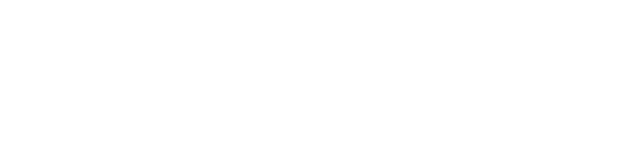
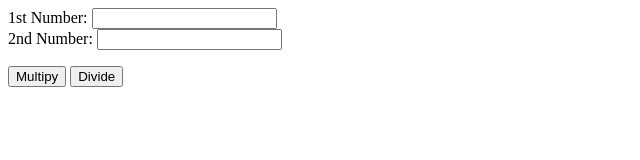
Before and after one commit to SandhyaRJena/Javascript-Practice, a plain HTML site: page src/index.html in a window 1280 px wide. Shown: the whole page, without its empty margins (0-640 px from the left). Drawn offline with Linux system fonts and the light colour scheme.

Commit message:
calculate of Multiplication and  dividation

```diff
--- a/src/index.html
+++ b/src/index.html
@@ -8,7 +8,15 @@
 
 <body>
   <!-- Calculate multiplication and division of two numbers (input from the user). -->
-
+  <div>1st Number:
+    <input type="text" class="num1">
+  </div>
+  <div>2nd Number:
+    <input type ="text" class="num2">
+  </div>
+  <p class="result"></p>
+  <button onClick="multiply()">Multipy</button>
+  <button onClick="divide()">Divide</button>
 
 
 
--- a/src/index.js
+++ b/src/index.js
@@ -1,11 +1,14 @@
+//  Calculate multiplication and division of two numbers (input from the user).
 
-
-function clockk(){
-	let date = new Date();
-	let hour = date.getHours();
-	let minutes = date.getMinutes();
-	let seconds = date.getSeconds();
-
-	let clockTime = document.querySelector("#clock");
-	clockTime.textContent = hour + ":" + minutes + ":" + seconds;
+function multiply() {
+  let num1 = document.querySelector(".num1").value;
+  let num2 = document.querySelector(".num2").value;
+  let result = document.querySelector(".result");
+  result.innerHTML = num1 * num2;
 }
+function divide() {
+	let num1 = document.querySelector(".num1").value;
+	let num2 = document.querySelector(".num2").value;
+	let result = document.querySelector(".result");
+	result.innerHTML = num1 / num2;
+  }
```
